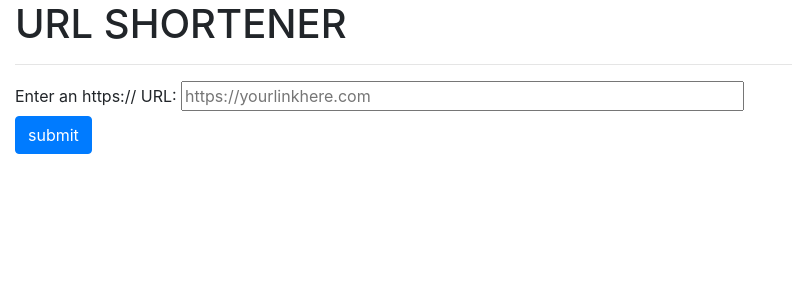
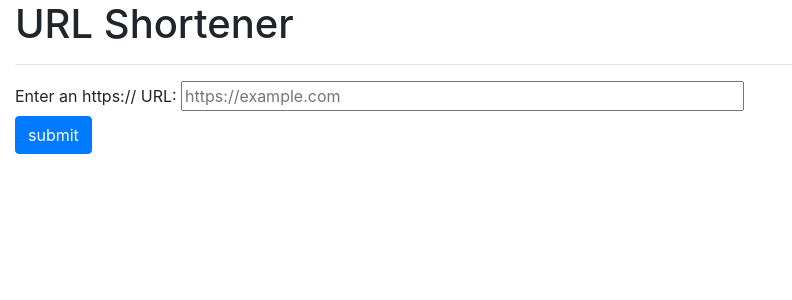
Before and after one commit to WaveOfCoding/url-shortener, a Flask app: page / in a window 1280 px wide. Shown: the top 300 px of the page, without its empty margins (0-792 px from the left). Run offline with Flask 2, Linux system fonts and the light colour scheme; some libraries are stand-ins or nearby versions.

Commit message:
feature: Update templates

```diff
--- a/templates/base.html
+++ b/templates/base.html
@@ -13,7 +13,7 @@
 <body>
 
     <div class="container-fluid">
-        <h1>URL SHORTENER</h1>
+        <h1>URL Shortener</h1>
         <hr>
         {% block content%}
         {% endblock %}
--- a/templates/shorturl.html
+++ b/templates/shorturl.html
@@ -2,6 +2,6 @@
 {% block title %}Short URL{% endblock %}
 
 {% block content %}
-    <h1>{{short_url_display}}</h1>
-    <a href=>BACK TO HOME</a>
+    <h1>http://127.0.0.1:5000/{{short_url_display}}</h1>
+    <a href="https://flask-production-6ad6.up.railway.app/">BACK TO HOME</a>
 {% endblock %}
--- a/templates/url_page.html
+++ b/templates/url_page.html
@@ -6,7 +6,7 @@
     <label for="url">Enter an https:// URL:</label>
 
     <input type="url" name="nm" id="url"
-       placeholder="https://yourlinkhere.com"
+       placeholder="https://example.com"
        pattern="https://.*" size="50"
        required>
     <br>
```
Also changed, not shown: url.db.
